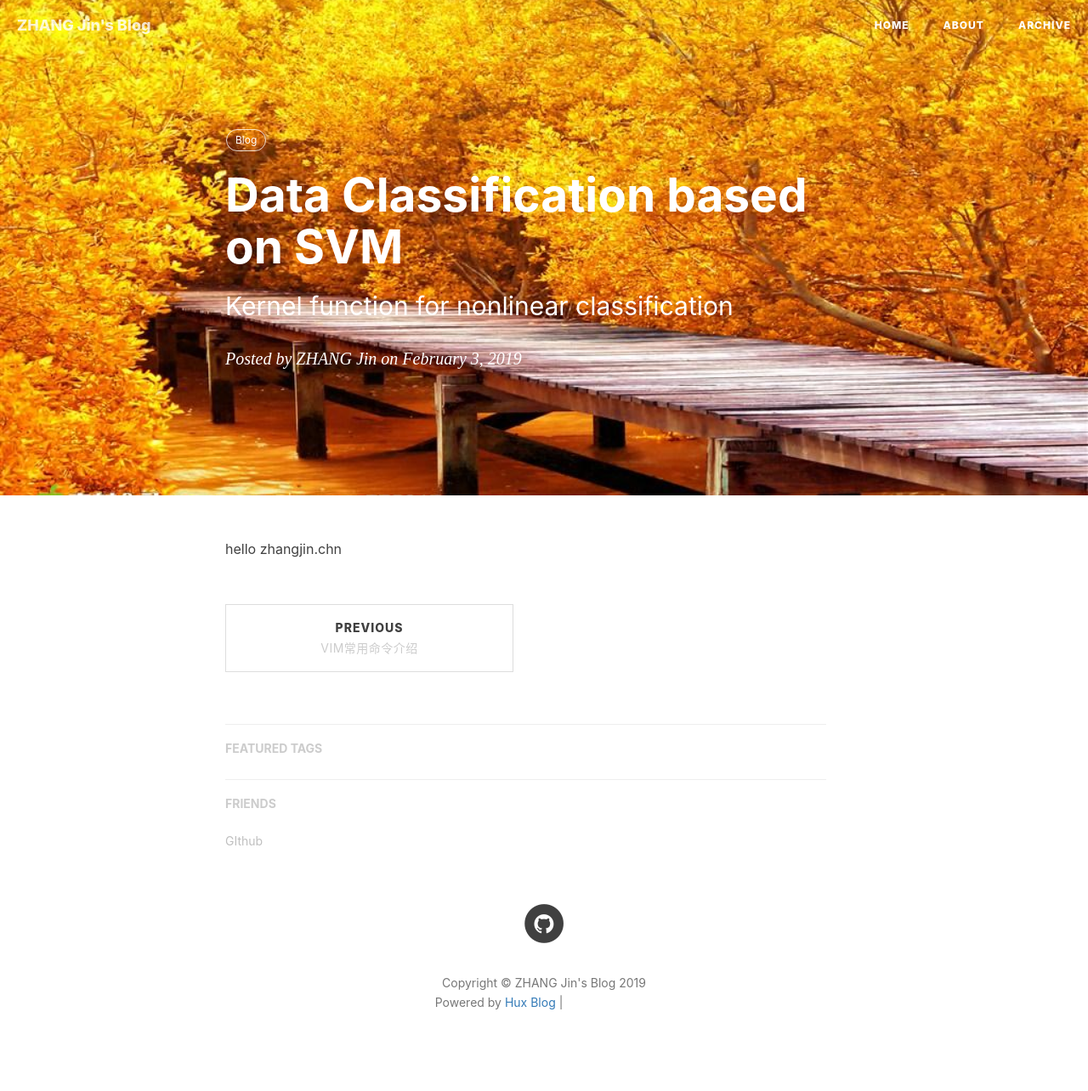
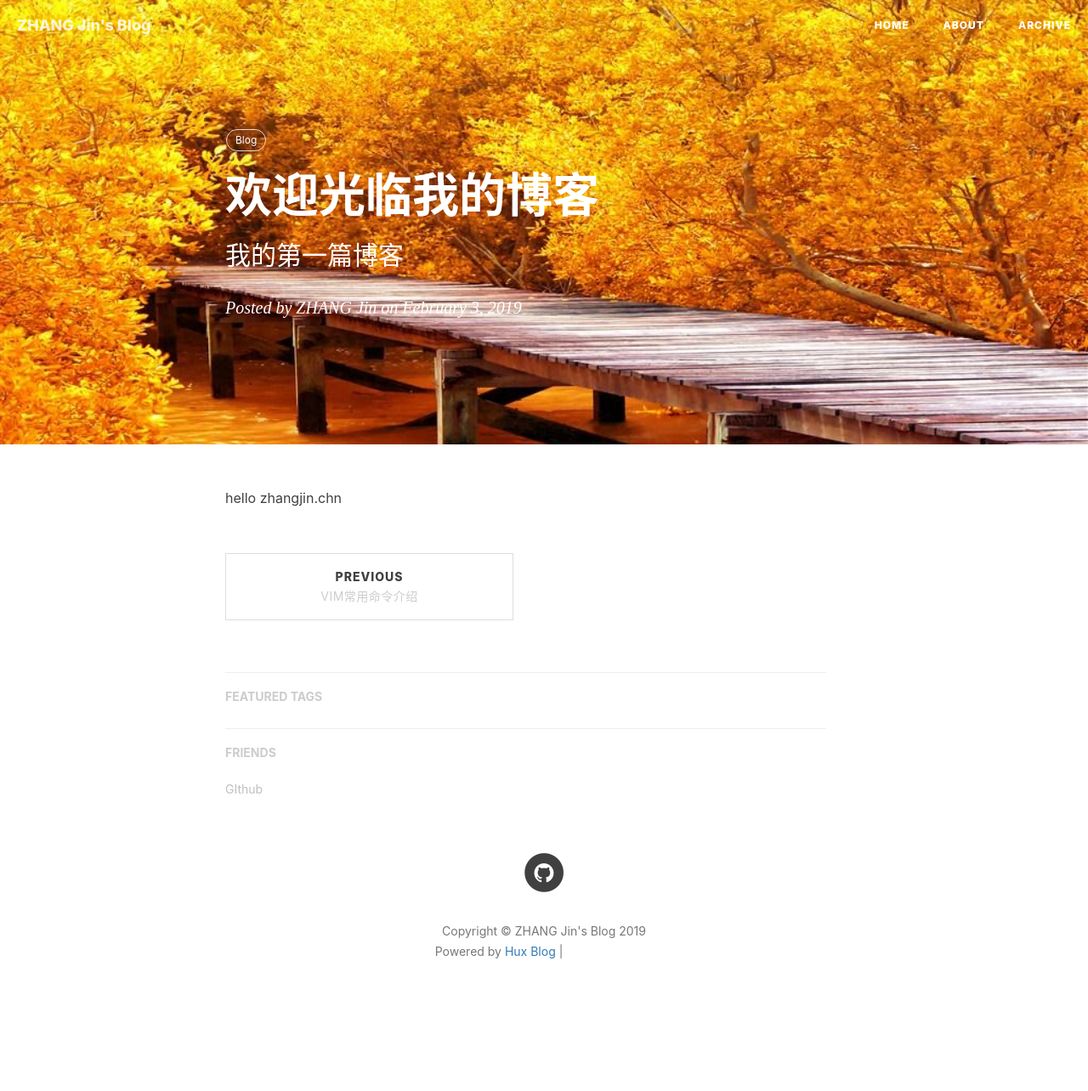
Before and after one commit to zhangjin-chn/zhangjinchn.github.io, a Jekyll site: the page built from _posts/2019-02-03-Hello-blog.md, in a window 1280 px wide. Shown: the whole page at 85% size. Built offline with Jekyll 4.4.1, drawn with Linux system fonts in a browser that asks for light colours; nearby versions of some CDN libraries; comment, search, counter and statistics services are not loaded; after the commit the page ends 1224 px from its top, so only the background shows below that; grey boxes are pictures that could not be loaded.

Commit message:
修改了一些文字

```diff
--- a/_posts/2019-02-03-Hello-blog.md
+++ b/_posts/2019-02-03-Hello-blog.md
@@ -1,8 +1,8 @@
 ---
 layout:     post
-title:      "Data Classification based on SVM"
-subtitle:   "Kernel function for nonlinear classification"
-date:       2019-02-03 15:05:34
+title:      "欢迎光临我的博客"
+subtitle:   "我的第一篇博客"
+date:       2019-02-03 16:06:59
 author:     "ZHANG Jin"
 header-img: "img/hhh.jpg"
 tags:
```
